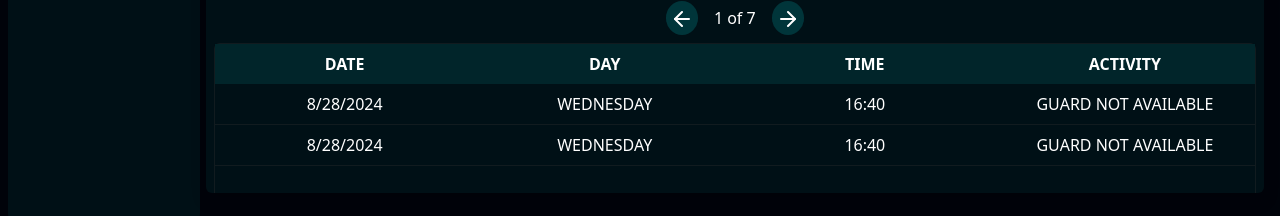
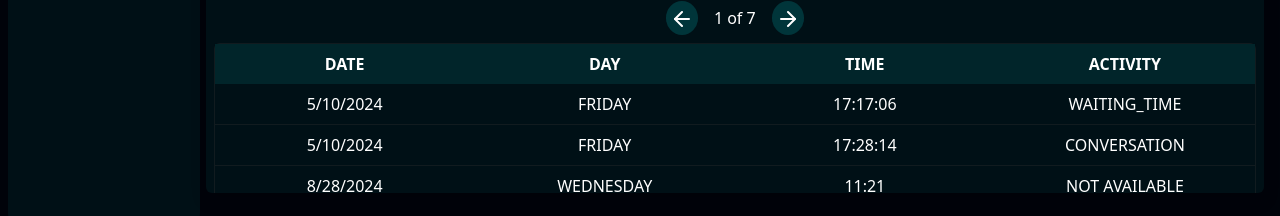
Before and after one commit to mkashif1998/Sadaqat, a React (Create React App) app in the folder client/: page /stream in a window 1280 px wide. Shown: the part 579-795 px from the top of the page. Built offline with nearby package versions, Linux system fonts and the light colour scheme; no server answers.

Commit message:
displaying random data, combined array,4 cameras per page in gird

```diff
--- a/client/src/components/Table.jsx
+++ b/client/src/components/Table.jsx
@@ -4,19 +4,16 @@ const Table = ({ headings, data = [] }) => {
   const [displayedData, setDisplayedData] = useState([]);
 
   useEffect(() => {
-    let index = 0;
-
     const intervalId = setInterval(() => {
-      if (index < data?.length) {
-        setDisplayedData((prevData) => [...prevData, data[index]]);
-        index++;
-        if (index === data?.length - 1) {
-          index = 0;
-        }
-      } else {
-        clearInterval(intervalId);
+      if (data.length > 0) {
+        // Generate a random index
+        const randomIndex = Math.floor(Math.random() * data.length);
+        // Get the data at the random index
+        const randomData = data[randomIndex];
+        // Update displayed data
+        setDisplayedData((prevData) => [...prevData, randomData]);
       }
-    }, 2000);
+    }, 1000);
 
     return () => clearInterval(intervalId); // Clear the interval on component unmount
   }, [data]);
--- a/client/src/views/Stream.jsx
+++ b/client/src/views/Stream.jsx
@@ -28,7 +28,17 @@ const Stream = () => {
   const [currentPage, setCurrentPage] = useState(1);
   const [index, setIndex] = useState(0);
   const [currentData, setCurrentData] = useState(guardActivity);
+  const data = [
+    ...wastTime,
+    ...peopleCount,
+    ...guardActivity,
+    ...employeeAvailibility,
+    ...emptyWorkstation,
+    ...convData,
+    ...clothAbusing,
+  ];
 
+  console.log("Data is ", data, " length is ", data.length);
   const media = [
     {
       media: gaurdAvail,
@@ -59,7 +69,7 @@ const Stream = () => {
       logs: wastTime,
     },
   ];
-  const videosPerPage = display === 1 ? 1 : 2;
+  const videosPerPage = display === 1 ? 1 : 4;
   const totalPages = Math.ceil(media.length / videosPerPage);
 
   const indexOfLastVideo = currentPage * videosPerPage;
@@ -98,7 +108,7 @@ const Stream = () => {
           currentVideos.map((stream, index) => (
             <div
               key={`${currentPage}-${index}`} // Ensure unique key per page
-              className={`h-100 ${gridStyle[display]} ${
+              className={`h-50 ${gridStyle[display]} ${
                 display === 1 ? "h-100" : ""
               } ${display === 1 ? "h-96" : ""}`}
             >
@@ -141,7 +151,7 @@ const Stream = () => {
       </div>
 
       <div className="row g-0 mt-2 activityTableOuter">
-        <Table headings={headings} data={currentData} />
+        <Table headings={headings} data={data} />
       </div>
     </>
   );
```
